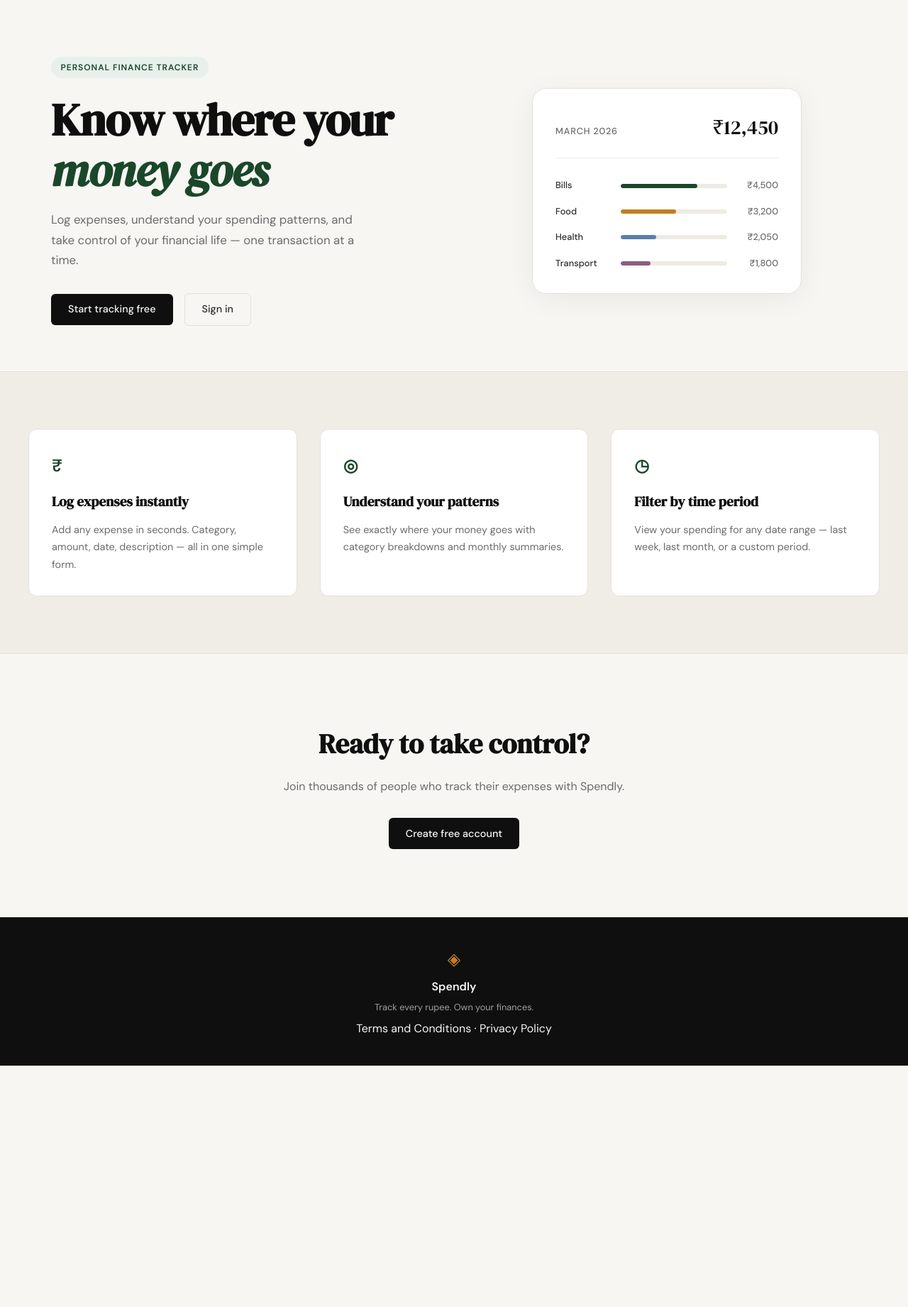
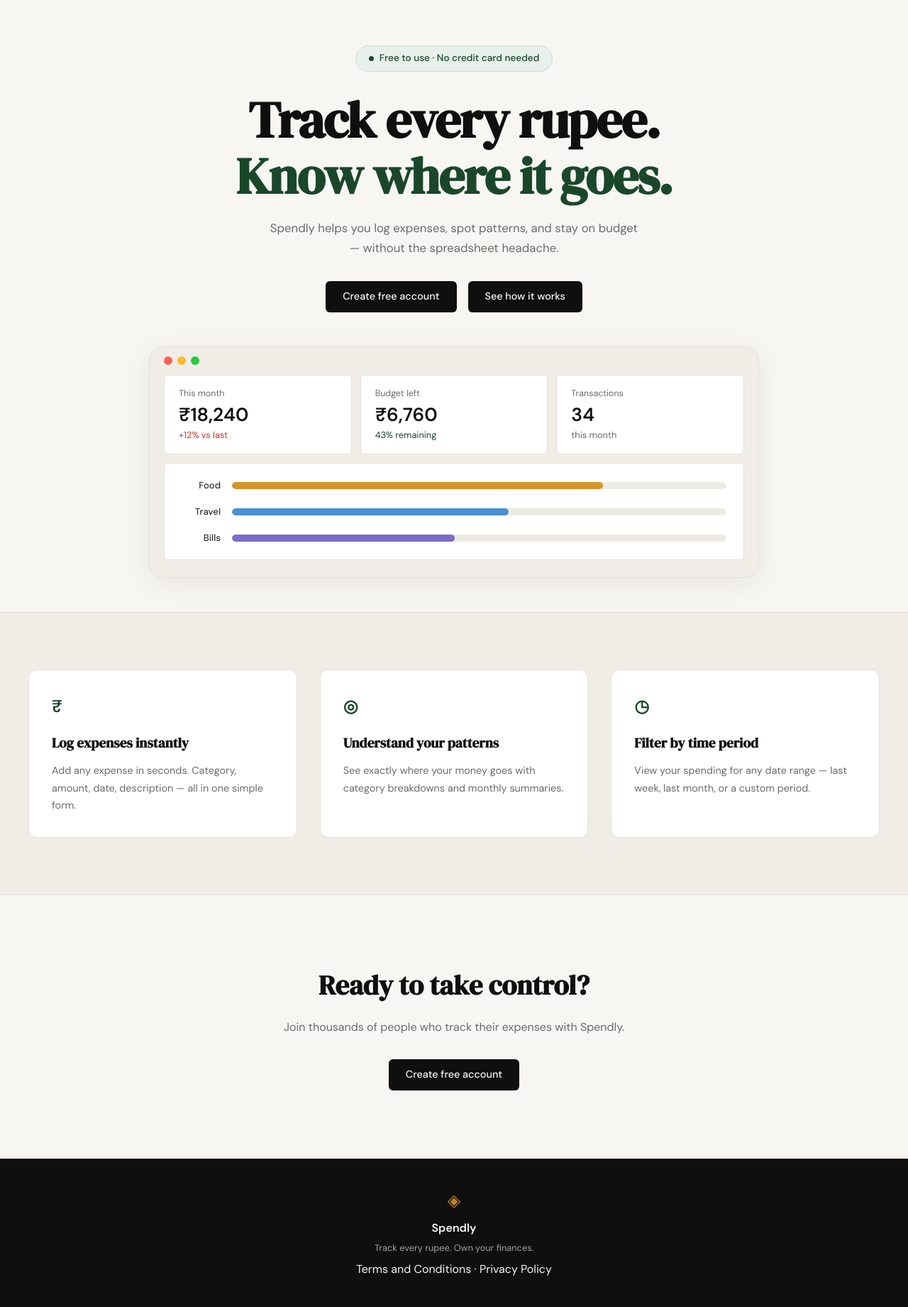
Before and after one commit to ashwanipydev/spendly, a Flask app: page / in a window 1280 px wide. Shown: the part 61-1902 px from the top of the page at 71% size. Before the commit the page ends 1562 px from the top, so only its background shows below. Run offline with Flask 3, Linux system fonts and the light colour scheme.

Commit message:
landing: redesign hero section to match mockup

```diff
--- a/static/css/style.css
+++ b/static/css/style.css
@@ -124,39 +124,53 @@ a { color: inherit; text-decoration: none; }
 /* ------------------------------------------------------------------ */
 
 .hero {
-    padding: 5rem 2rem 4rem;
-    display: grid;
-    grid-template-columns: 1fr 1fr;
-    gap: 4rem;
+    padding: 4rem 2rem 3rem;
+    display: flex;
+    flex-direction: column;
     align-items: center;
+    text-align: center;
     max-width: var(--max-width);
     margin: 0 auto;
+    gap: 3rem;
+}
+
+.hero-inner {
+    max-width: 680px;
+    width: 100%;
 }
 
 .hero-badge {
-    display: inline-block;
+    display: inline-flex;
+    align-items: center;
+    gap: 0.5rem;
     background: var(--accent-light);
     color: var(--accent);
-    font-size: 0.75rem;
-    font-weight: 600;
-    letter-spacing: 0.08em;
-    text-transform: uppercase;
-    padding: 0.35rem 0.85rem;
+    font-size: 0.85rem;
+    font-weight: 500;
+    padding: 0.4rem 1.1rem;
     border-radius: 999px;
-    margin-bottom: 1.5rem;
+    border: 1px solid #c8dccf;
+    margin-bottom: 1.75rem;
+}
+
+.hero-badge-dot {
+    width: 7px;
+    height: 7px;
+    border-radius: 50%;
+    background: var(--accent);
+    flex-shrink: 0;
 }
 
 .hero-title {
     font-family: var(--font-display);
-    font-size: clamp(2.5rem, 5vw, 4rem);
+    font-size: clamp(2.8rem, 6vw, 4.5rem);
     line-height: 1.1;
     letter-spacing: -0.02em;
     color: var(--ink);
     margin-bottom: 1.25rem;
 }
 
-.hero-title em {
-    font-style: italic;
+.hero-title-green {
     color: var(--accent);
 }
 
@@ -164,75 +178,120 @@ a { color: inherit; text-decoration: none; }
     font-size: 1.05rem;
     color: var(--ink-muted);
     line-height: 1.7;
-    max-width: 460px;
-    margin-bottom: 2rem;
+    max-width: 520px;
+    margin: 0 auto 2rem;
 }
 
 .hero-actions {
     display: flex;
     gap: 1rem;
     align-items: center;
+    justify-content: center;
 }
 
 /* ------------------------------------------------------------------ */
-/* Mock card (hero visual)                                             */
+/* Mock browser (hero visual)                                          */
 /* ------------------------------------------------------------------ */
 
 .hero-visual {
-    display: flex;
-    justify-content: center;
+    width: 100%;
+    max-width: 860px;
 }
 
-.mock-card {
-    background: var(--paper-card);
+.mock-browser {
+    background: var(--paper-warm);
     border: 1px solid var(--border);
     border-radius: var(--radius-lg);
-    padding: 2rem;
-    width: 100%;
-    max-width: 380px;
-    box-shadow: 0 8px 40px rgba(0,0,0,0.06);
+    overflow: hidden;
+    box-shadow: 0 8px 40px rgba(0,0,0,0.07);
 }
 
-.mock-card-header {
+.mock-browser-bar {
     display: flex;
-    justify-content: space-between;
-    align-items: baseline;
-    margin-bottom: 1.75rem;
-    padding-bottom: 1.25rem;
-    border-bottom: 1px solid var(--border-soft);
+    align-items: center;
+    gap: 0.45rem;
+    padding: 0.85rem 1.25rem;
 }
 
-.mock-label {
-    font-size: 0.8rem;
-    font-weight: 500;
-    color: var(--ink-muted);
-    text-transform: uppercase;
-    letter-spacing: 0.06em;
+.mock-dot {
+    width: 12px;
+    height: 12px;
+    border-radius: 50%;
 }
 
-.mock-total {
-    font-family: var(--font-display);
-    font-size: 1.75rem;
-    color: var(--ink);
-}
+.mock-dot-red    { background: #ff5f57; }
+.mock-dot-yellow { background: #febc2e; }
+.mock-dot-green  { background: #28c840; }
 
-.mock-bars { display: flex; flex-direction: column; gap: 1rem; }
-
-.mock-bar-row {
-    display: grid;
-    grid-template-columns: 80px 1fr 60px;
-    align-items: center;
+.mock-browser-content {
+    padding: 0 1.25rem 1.5rem;
+    display: flex;
+    flex-direction: column;
     gap: 0.75rem;
 }
 
+.mock-stats-row {
+    display: grid;
+    grid-template-columns: repeat(3, 1fr);
+    gap: 0.75rem;
+}
+
+.mock-stat {
+    background: var(--paper-card);
+    border: 1px solid var(--border);
+    border-radius: var(--radius-sm);
+    padding: 1rem 1.25rem;
+    text-align: left;
+}
+
+.mock-stat-label {
+    font-size: 0.78rem;
+    color: var(--ink-muted);
+    margin-bottom: 0.3rem;
+}
+
+.mock-stat-value {
+    font-size: 1.65rem;
+    font-weight: 700;
+    color: var(--ink);
+    line-height: 1.1;
+    margin-bottom: 0.25rem;
+}
+
+.mock-stat-sub {
+    font-size: 0.8rem;
+    color: var(--ink-muted);
+}
+
+.mock-stat-danger { color: var(--danger); }
+.mock-stat-ok     { color: var(--accent); }
+
+.mock-chart {
+    background: var(--paper-card);
+    border: 1px solid var(--border);
+    border-radius: var(--radius-sm);
+    padding: 1.25rem 1.5rem;
+    display: flex;
+    flex-direction: column;
+    gap: 1rem;
+}
+
+.mock-chart-row {
+    display: grid;
+    grid-template-columns: 55px 1fr;
+    align-items: center;
+    gap: 1rem;
+}
+
 .mock-cat {
-    font-size: 0.8rem;
+    font-size: 0.82rem;
     font-weight: 500;
     color: var(--ink-soft);
+    text-align: right;
 }
 
 .mock-bar-track {
-    height: 6px;
+    height: 10px;
     background: var(--border-soft);
     border-radius: 999px;
     overflow: hidden;
@@ -240,21 +299,13 @@ a { color: inherit; text-decoration: none; }
 
 .mock-bar {
     height: 100%;
-    background: var(--accent);
     border-radius: 999px;
     transition: width 0.6s ease;
 }
 
-.mock-bar-2 { background: var(--accent-2); }
-.mock-bar-3 { background: #5b7fa6; }
-.mock-bar-4 { background: #8b5e83; }
-
-.mock-amt {
-    font-size: 0.8rem;
-    font-weight: 500;
-    color: var(--ink-muted);
-    text-align: right;
-}
+.mock-bar-food   { background: #d4952a; }
+.mock-bar-travel { background: #4a8fd4; }
+.mock-bar-bills  { background: #7c6bc9; }
 
 /* ------------------------------------------------------------------ */
 /* Buttons                                                             */
@@ -563,15 +614,7 @@ a { color: inherit; text-decoration: none; }
 /* ------------------------------------------------------------------ */
 
 @media (max-width: 900px) {
-    .hero {
-        grid-template-columns: 1fr;
-        text-align: center;
-    }
-
-    .hero-subtitle { max-width: 100%; }
-    .hero-actions { justify-content: center; }
     .hero-visual { display: none; }
-
     .features-inner { grid-template-columns: 1fr; }
 }
 
--- a/templates/landing.html
+++ b/templates/landing.html
@@ -6,55 +6,67 @@
 
 <section class="hero">
     <div class="hero-inner">
-        <div class="hero-badge">Personal Finance Tracker</div>
+        <div class="hero-badge">
+            <span class="hero-badge-dot"></span>
+            Free to use · No credit card needed
+        </div>
         <h1 class="hero-title">
-            Know where your<br>
-            <em>money goes</em>
+            Track every rupee.<br>
+            <span class="hero-title-green">Know where it goes.</span>
         </h1>
         <p class="hero-subtitle">
-            Log expenses, understand your spending patterns,
-            and take control of your financial life —
-            one transaction at a time.
+            Spendly helps you log expenses, spot patterns, and stay
+            on budget — without the spreadsheet headache.
         </p>
         <div class="hero-actions">
-            <a href="{{ url_for('register') }}" class="btn-primary">Start tracking free</a>
-            <a href="{{ url_for('login') }}" class="btn-ghost">Sign in</a>
+            <a href="{{ url_for('register') }}" class="btn-primary">Create free account</a>
+            <a href="#" class="btn-primary">See how it works</a>
         </div>
     </div>
     <div class="hero-visual">
-        <div class="mock-card">
-            <div class="mock-card-header">
-                <span class="mock-label">March 2026</span>
-                <span class="mock-total">₹12,450</span>
+        <div class="mock-browser">
+            <div class="mock-browser-bar">
+                <span class="mock-dot mock-dot-red"></span>
+                <span class="mock-dot mock-dot-yellow"></span>
+                <span class="mock-dot mock-dot-green"></span>
             </div>
-            <div class="mock-bars">
-                <div class="mock-bar-row">
-                    <span class="mock-cat">Bills</span>
-                    <div class="mock-bar-track">
-                        <div class="mock-bar" style="width: 72%"></div>
+            <div class="mock-browser-content">
+                <div class="mock-stats-row">
+                    <div class="mock-stat">
+                        <div class="mock-stat-label">This month</div>
+                        <div class="mock-stat-value">₹18,240</div>
+                        <div class="mock-stat-sub mock-stat-danger">+12% vs last</div>
                     </div>
-                    <span class="mock-amt">₹4,500</span>
+                    <div class="mock-stat">
+                        <div class="mock-stat-label">Budget left</div>
+                        <div class="mock-stat-value">₹6,760</div>
+                        <div class="mock-stat-sub mock-stat-ok">43% remaining</div>
+                    </div>
+                    <div class="mock-stat">
+                        <div class="mock-stat-label">Transactions</div>
+                        <div class="mock-stat-value">34</div>
+                        <div class="mock-stat-sub">this month</div>
+                    </div>
                 </div>
-                <div class="mock-bar-row">
-                    <span class="mock-cat">Food</span>
-                    <div class="mock-bar-track">
-                        <div class="mock-bar mock-bar-2" style="width: 52%"></div>
+                <div class="mock-chart">
+                    <div class="mock-chart-row">
+                        <span class="mock-cat">Food</span>
+                        <div class="mock-bar-track">
+                            <div class="mock-bar mock-bar-food" style="width: 75%"></div>
+                        </div>
                     </div>
-                    <span class="mock-amt">₹3,200</span>
-                </div>
-                <div class="mock-bar-row">
-                    <span class="mock-cat">Health</span>
-                    <div class="mock-bar-track">
-                        <div class="mock-bar mock-bar-3" style="width: 33%"></div>
+                    <div class="mock-chart-row">
+                        <span class="mock-cat">Travel</span>
+                        <div class="mock-bar-track">
+                            <div class="mock-bar mock-bar-travel" style="width: 56%"></div>
+                        </div>
                     </div>
-                    <span class="mock-amt">₹2,050</span>
-                </div>
-                <div class="mock-bar-row">
-                    <span class="mock-cat">Transport</span>
-                    <div class="mock-bar-track">
-                        <div class="mock-bar mock-bar-4" style="width: 28%"></div>
+                    <div class="mock-chart-row">
+                        <span class="mock-cat">Bills</span>
+                        <div class="mock-bar-track">
+                            <div class="mock-bar mock-bar-bills" style="width: 45%"></div>
+                        </div>
                     </div>
-                    <span class="mock-amt">₹1,800</span>
                 </div>
             </div>
         </div>
```
